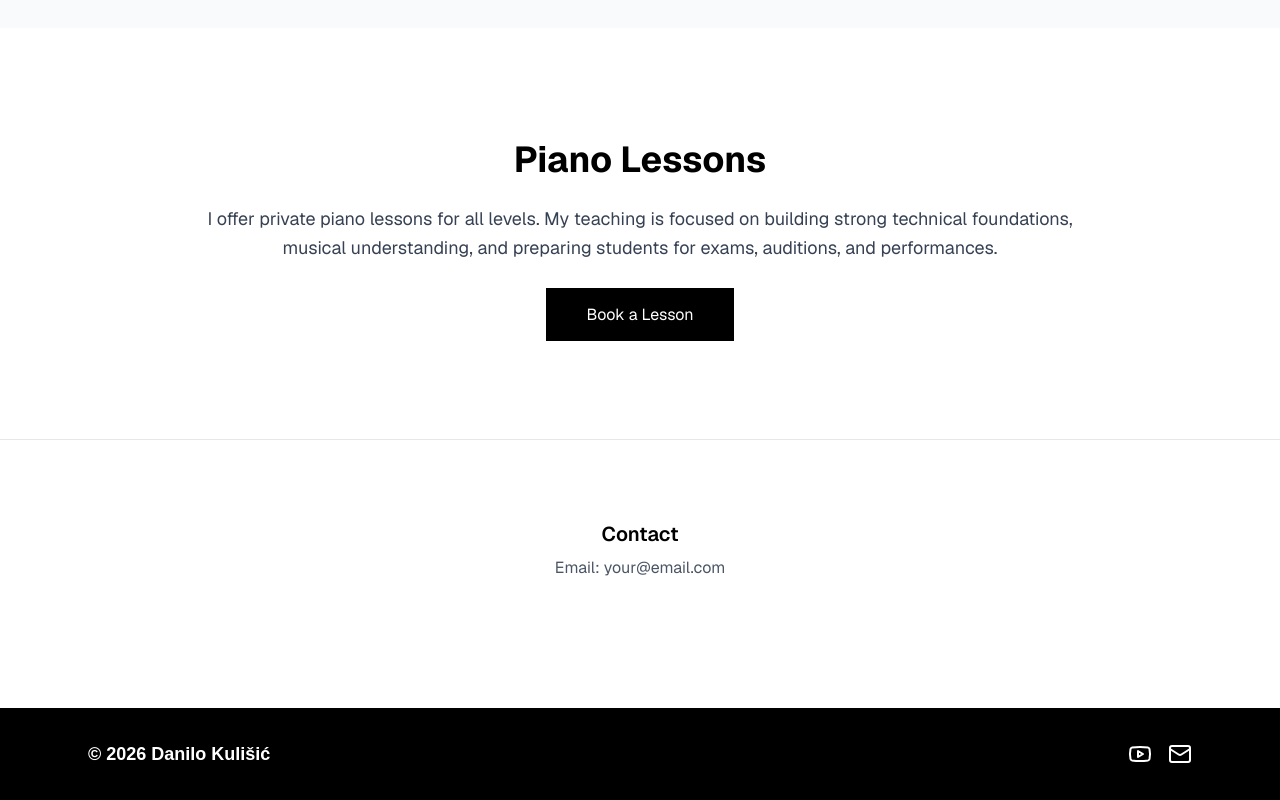
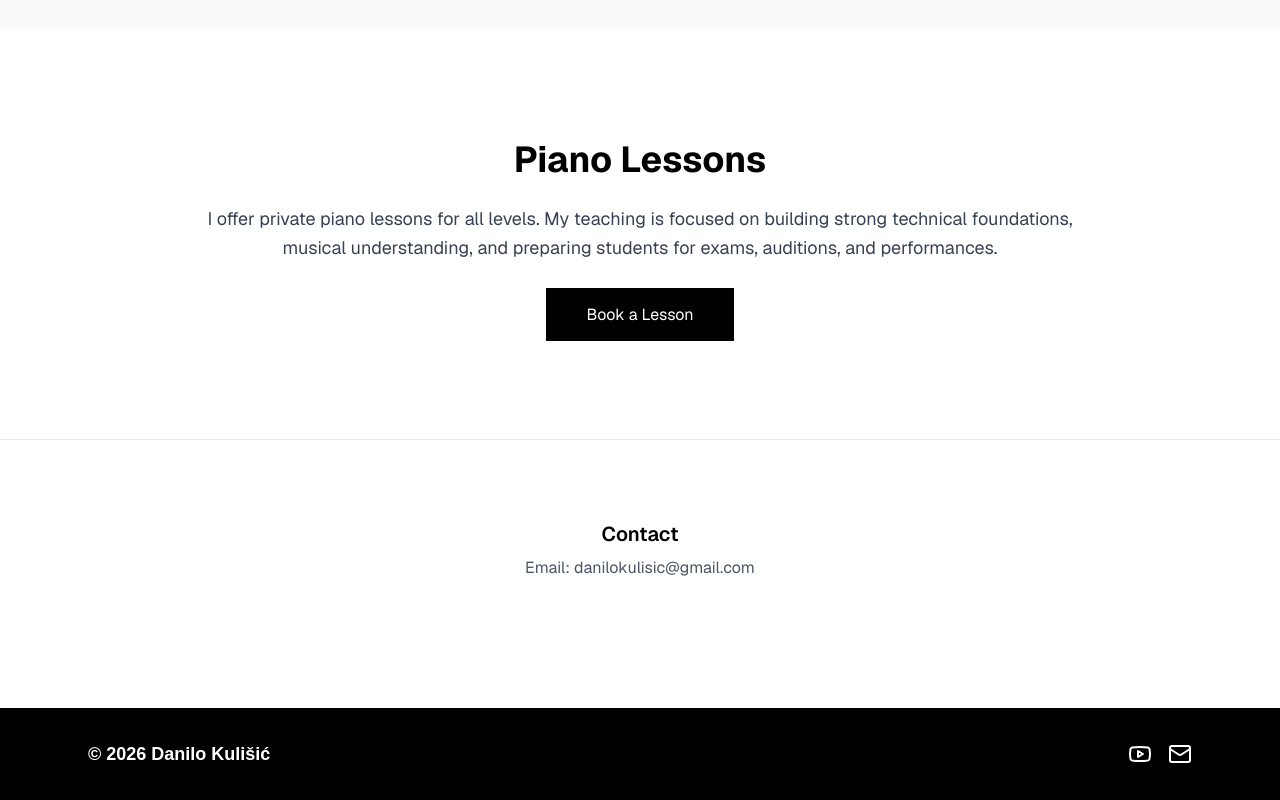
Before and after one commit to kulisic4/my-next-portfolio, a Next.js app: page / in a window 1280 px wide. Shown: the part 1752-2552 px from the top of the page. Built offline with nearby package versions, Linux system fonts and the light colour scheme.

Commit message:
on home page, making lesson and booking button lead to lessons page

```diff
--- a/app/page.tsx
+++ b/app/page.tsx
@@ -33,7 +33,7 @@
             </a>
 
             <a
-              href="#teaching"
+              href="/lessons"
               className="px-8 py-3 bg-black text-white hover:opacity-80 transition"
             >
               Private Lessons
@@ -114,7 +114,7 @@
 
           <div className="mt-10">
             <a
-              href="mailto:your@email.com"
+              href="/lessons"
               className="px-10 py-4 bg-black text-white hover:opacity-80 transition"
             >
               Book a Lesson
@@ -126,7 +126,7 @@
       {/* CONTACT */}
       <section className="py-20 border-t border-gray-200 text-center">
         <h3 className="text-xl font-semibold">Contact</h3>
-        <p className="text-gray-600 mt-2">Email: your@email.com</p>
+        <p className="text-gray-600 mt-2">Email: danilokulisic@gmail.com</p>
       </section>
     </div>
   );
```
